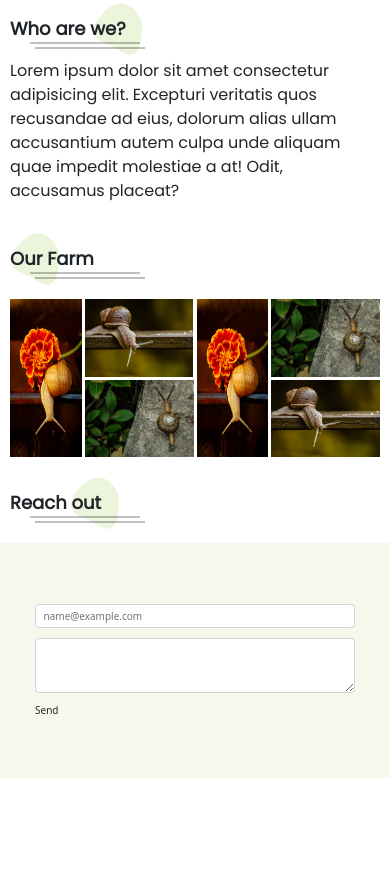
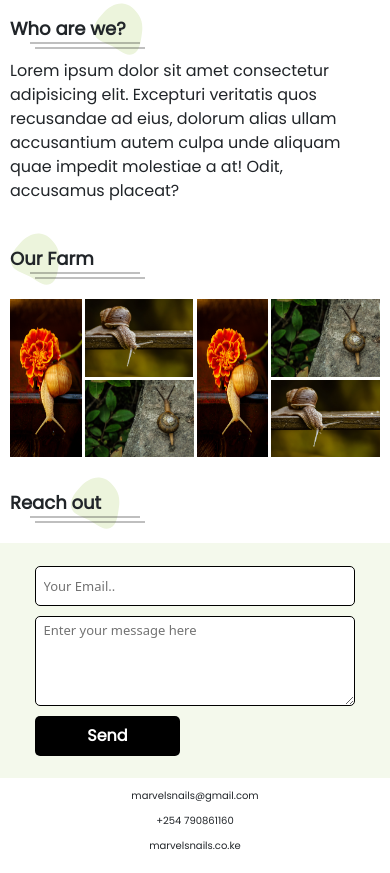
Before and after one commit to PhillipNzau/marvel-snails, a plain HTML site: page index.html in a window 390 px wide. Shown: the part 411-1284 px from the top of the page. Before the commit the page ends 1189 px from the top, so only its background shows below. Drawn offline with nearby package versions, Linux system fonts and the light colour scheme.

Commit message:
mobile ui layout complete

```diff
--- a/index.html
+++ b/index.html
@@ -139,19 +139,30 @@
             </div>
         </div>
         <div class="contact-us-container p-3">
-            <form action="">
+            <form action="" class="custom-form">
                 <div class="mb-3">
-                    <input type="email" class="form-control custom-input" id="exampleFormControlInput1" placeholder="name@example.com">
+                    <input type="email" class="form-control custom-input" id="exampleFormControlInput1" placeholder="Your Email..">
                   </div>
                   <div class="mb-3">
-                    <textarea class="form-control" id="exampleFormControlTextarea1" rows="3"></textarea>
+                    <textarea class="form-control"
+                    placeholder="Enter your message here" id="exampleFormControlTextarea1" rows="3"></textarea>
                   </div>
 
                   <div class="contact-button">
-                    <a > Send</a>
+                    <p> Send</p>
                   </div>
             </form>
         </div>
     </section>
+
+    <!-- Footer section -->
+    <section id="footer-section">
+        <div>
+            <p>marvelsnails@gmail.com</p>
+            <p>+254 790861160</p>
+            <p>marvelsnails.co.ke</p>
+        </div>
+
+    </section>
 </body>
 </html>
--- a/sass/index.scss
+++ b/sass/index.scss
@@ -3,20 +3,22 @@
 *::before {
   margin: 0;
   padding: 0;
-  box-sizing: inherit; }
+  box-sizing: inherit;
+}
 
 html {
-  font-size: 62.5%; }
+  font-size: 62.5%;
+}
 
 body {
   box-sizing: border-box;
   section {
     padding: 10px;
   }
-p{
-    font-family: 'Poppins', sans-serif;
-
-} }
+  p {
+    font-family: "Poppins", sans-serif;
+  }
+}
 
 .navbar-toggler {
   border: none;
@@ -24,7 +26,7 @@ p{
 }
 
 .custom-navbar {
-    background-color: #FFFFFF !important;
+  background-color: #ffffff !important;
 }
 .show {
   height: 90vh;
@@ -33,7 +35,6 @@ p{
   width: 100vw;
   height: 310px;
   padding: 0 !important;
-
 }
 .hero-container {
   width: 100%;
@@ -46,7 +47,7 @@ p{
 .hero-text-container {
   width: 245px;
   height: 260px;
-    background-color: rgba(170,206,100, 0.4);
+  background-color: rgba(170, 206, 100, 0.4);
   // backdrop-filter: blur(4px);
   filter: blur(0.1px);
   border-radius: 5px;
@@ -58,14 +59,14 @@ p{
   font-size: 33px;
   padding: 0 12px;
   font-weight: bold;
-    color: #FFFFFF;
+  color: #ffffff;
   margin-top: -250px;
 }
 
 // Section changed about
 .about-text {
   font-size: 18px;
-    font-weight:800;
+  font-weight: 800;
 }
 .about-svg {
   margin: 0 0 -40px 83px;
@@ -73,7 +74,7 @@ p{
 .about-line {
   margin-top: -10px;
 }
-.hr-1{
+.hr-1 {
   border: none;
   height: 2px;
   background: #000;
@@ -81,7 +82,7 @@ p{
   width: 110px;
   margin-bottom: -7px;
 }
-.hr-2{
+.hr-2 {
   border: none;
   height: 2px;
   background: #000;
@@ -90,14 +91,13 @@ p{
 }
 .about-text-body {
   font-size: 16px;
-    font-weight:100;
+  font-weight: 100;
 }
 
 // Section changed gallery
 .about-svg-2 {
   margin: 0 0 -40px 0;
 }
-
 
 .grid-item-1 {
   grid-area: left;
@@ -123,8 +123,8 @@ p{
 .grid-container {
   display: grid;
   grid-template-areas:
-    'left left center-1 center-1 center-1 middle middle right-1 right-1 right-1'
-    'left left center-2 center-2 center-2 middle middle right-2 right-2 right-2';
+    "left left center-1 center-1 center-1 middle middle right-1 right-1 right-1"
+    "left left center-2 center-2 center-2 middle middle right-2 right-2 right-2";
   gap: 3px;
   margin-top: 20px;
 
@@ -134,7 +134,6 @@ p{
     padding: 0;
     font-size: 30px;
   }
-
 }
 .gallery-img-container {
   max-width: 100%;
@@ -144,7 +143,6 @@ p{
 // Section changed contact
 #contact-section {
   padding: 0 !important;
-
 }
 .contact-text-container {
   padding: 10px;
@@ -155,15 +153,66 @@ p{
 .contact-us-container {
   width: 100vw;
   height: 235px;
-    background-color: #F4F9EC;
+  background-color: #f4f9ec;
   display: flex;
   align-items: center;
   justify-content: center;
 
   form div {
     width: 320px;
-        input .custom-input{
-            height: 5px !important;
+    input[type="email"] {
+      height: 40px;
+      border-radius: 5px;
+      font-size: 13px;
+      border: 1px solid #000;
+
+      &::placeholder {
+        color: #737373;
+        font-size: 13px;
+      }
+      &:focus {
+        outline: none;
+        box-shadow: none;
+        border: 1px solid #000;
+      }
+    }
+    textarea {
+      height: 90px;
+      border-radius: 5px;
+      font-size: 13px;
+      border: 1px solid #000;
+      &::placeholder {
+        color: #737373;
+        font-size: 13px;
+      }
+      &:focus {
+        outline: none;
+        box-shadow: none;
+        border: 1px solid #000;
       }
     }
   }
+}
+.contact-button {
+  display: flex;
+  justify-content: center;
+  align-items: center;
+  max-width: 145px;
+  height: 40px;
+  border-radius: 5px;
+  background-color: #000;
+
+  p {
+    color: #ffffff;
+    font-size: 16px;
+    font-weight: bold;
+    margin: 0;
+  }
+}
+
+#footer-section {
+  display: flex;
+  align-items: center;
+  justify-content: center;
+  text-align: center;
+}
```
Also changed, not shown: sass/index.css, 1 other file. Lines whose indentation alone changed are shown as unchanged.
